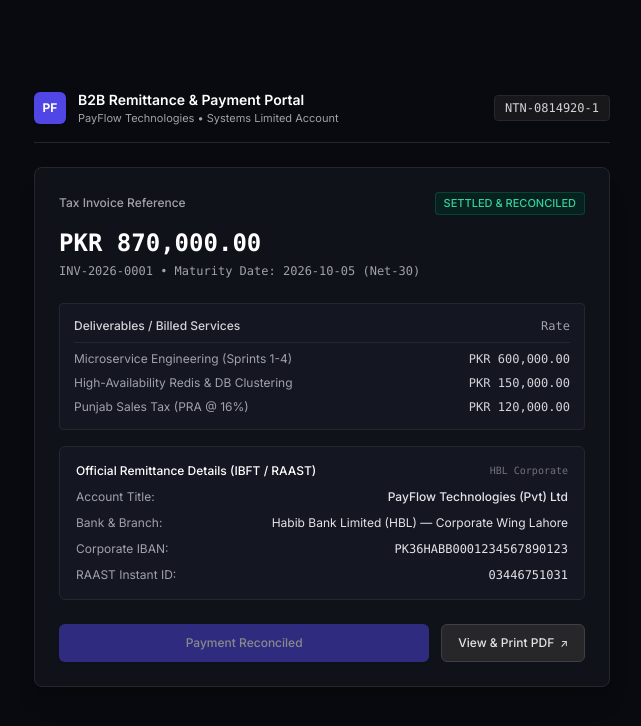
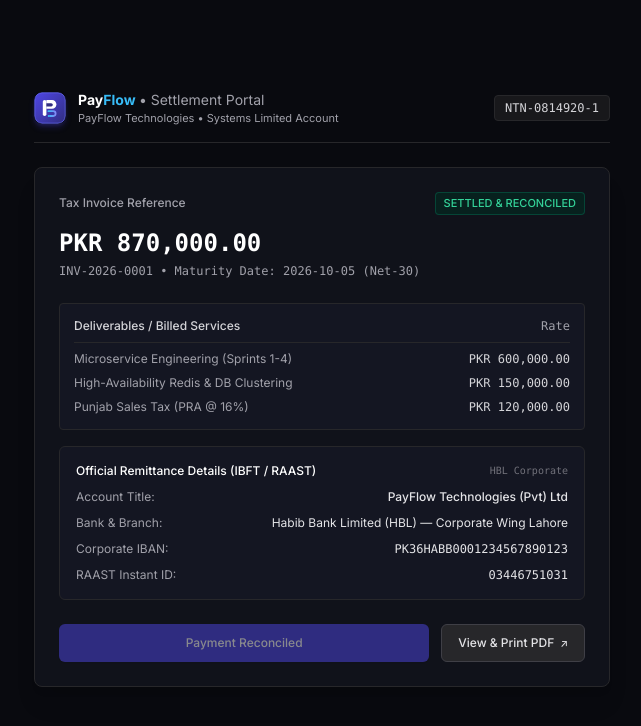
Before and after one commit to hamzaihsan9/payflow-invoicing-platform, a plain HTML site: page client-portal-vue/index.html in a window 1280 px wide. Shown: the whole page, without its empty margins (318-959 px from the left). Drawn offline with nearby package versions, Linux system fonts and the light colour scheme; no server answers.

Commit message:
docs: add PayFlow vector branding and rewrite README with human engineering documentation

```diff
--- a/client-portal-vue/index.html
+++ b/client-portal-vue/index.html
@@ -25,11 +25,28 @@
     <!-- Portal Header -->
     <div class="flex items-center justify-between border-b border-zinc-800 pb-4 mb-6">
       <div class="flex items-center gap-3">
-        <div class="w-8 h-8 rounded-md bg-indigo-600 flex items-center justify-center font-bold text-white text-xs shadow-sm">
-          PF
+        <div class="w-8 h-8 rounded-lg overflow-hidden flex items-center justify-center shadow-md shadow-indigo-600/25">
+          <svg viewBox="0 0 40 40" width="32" height="32" fill="none">
+            <defs>
+              <linearGradient id="vue-nav-bg" x1="0%" y1="0%" x2="100%" y2="100%">
+                <stop offset="0%" stop-color="#4f46e5" />
+                <stop offset="100%" stop-color="#312e81" />
+              </linearGradient>
+              <linearGradient id="vue-nav-cyan" x1="0%" y1="0%" x2="100%" y2="0%">
+                <stop offset="0%" stop-color="#38bdf8" />
+                <stop offset="100%" stop-color="#818cf8" />
+              </linearGradient>
+            </defs>
+            <rect x="1" y="1" width="38" height="38" rx="9" fill="url(#vue-nav-bg)" stroke="#6366f1" stroke-width="1" />
+            <rect x="11" y="10" width="4.5" height="20" rx="2.25" fill="#ffffff" />
+            <path d="M15.5 10H22.5C25.5376 10 28 12.4624 28 15.5C28 18.5376 25.5376 21 22.5 21H15.5V10Z" fill="#ffffff" />
+            <path d="M15.5 14H21.5C22.6046 14 23.5 14.8954 23.5 16C23.5 17.1046 22.6046 18 21.5 18H15.5V14Z" fill="#312e81" />
+            <path d="M18 24H24C25.6569 24 27 25.3431 27 27C27 28.6569 25.6569 30 24 30H20" stroke="url(#vue-nav-cyan)" stroke-width="2.2" stroke-linecap="round" />
+            <circle cx="18.5" cy="30" r="1.2" fill="#38bdf8" />
+          </svg>
         </div>
         <div>
-          <h1 class="text-sm font-semibold text-white">B2B Remittance &amp; Payment Portal</h1>
+          <h1 class="text-sm font-bold text-white">Pay<span class="text-sky-400">Flow</span> <span class="text-zinc-400 font-normal">&bull; Settlement Portal</span></h1>
           <p class="text-[11px] text-zinc-400">PayFlow Technologies &bull; Systems Limited Account</p>
         </div>
       </div>
```
Also changed, not shown: frontend/index.html (+20 -3 lines), README.md, assets/icon.png (added), assets/icon.svg (added), assets/logo.png (added), assets/logo.svg (added), frontend/assets/logo.svg (added).
